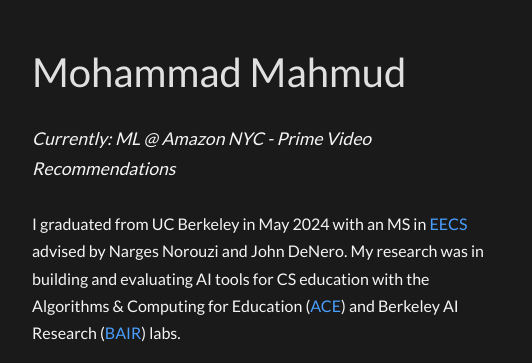
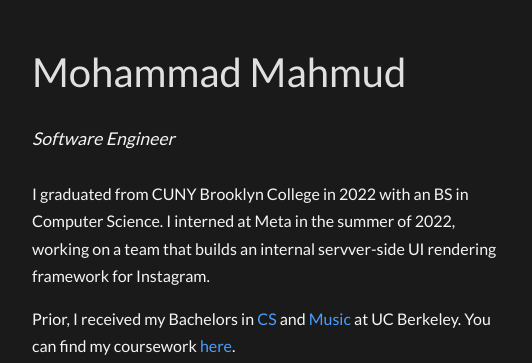
Before and after one commit to Mohammad5566/my-site, a plain HTML site: page index.html in a window 1280 px wide. Shown: the top 363 px of the page, 228-760 px from the left. Drawn offline with Linux system fonts and the light colour scheme.

Commit message:
update bio

```diff
--- a/index.html
+++ b/index.html
@@ -13,9 +13,9 @@
 	<header class="header-section">
 		<div class="intro-content">
 			<h1>Mohammad Mahmud</h1>
-			<p class="current-position"><em>Currently: ML @ Amazon NYC - Prime Video Recommendations</em></p>
+			<p class="current-position"><em>Software Engineer</em></p>
 
-			<p>I graduated from UC Berkeley in May 2024 with an MS in <a href="https://eecs.berkeley.edu/">EECS</a> advised by Narges Norouzi and John DeNero. My research was in building and evaluating AI tools for CS education with the Algorithms & Computing for Education (<a href="https://acelab.berkeley.edu/">ACE</a>) and Berkeley AI Research (<a href="https://bair.berkeley.edu/">BAIR</a>) labs.</p>
+			<p>I graduated from CUNY Brooklyn College in 2022 with an BS in Computer Science. I interned at Meta in the summer of 2022, working on a team that builds an internal servver-side UI rendering framework for Instagram. </p>
 
 			<p>Prior, I received my Bachelors in <a href="https://cs.berkeley.edu/">CS</a> and <a href="https://music.berkeley.edu/">Music</a> at UC Berkeley. You can find my coursework <a href="pages/coursework.html">here</a>.</p>
 
```
